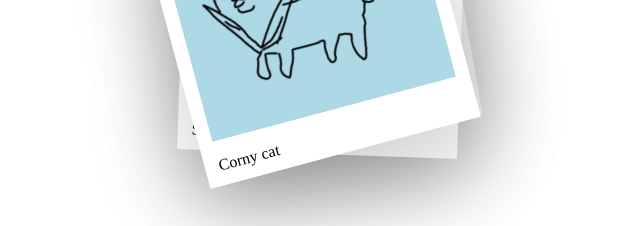
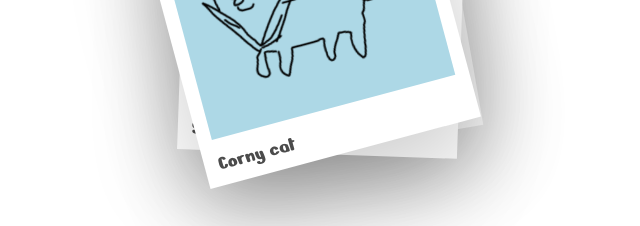
Before and after one commit to cornyyumi/my-webapp, a React (Create React App) app: page /polariod in a window 1280 px wide. Shown: the part 394-620 px from the top of the page, without its empty margins (318-958 px from the left). Built offline with nearby package versions, Linux system fonts and the light colour scheme.

Commit message:
changed font size for polariod txt

```diff
--- a/src/style/Polariod.module.css
+++ b/src/style/Polariod.module.css
@@ -1,3 +1,5 @@
+@import url('https://fonts.googleapis.com/css2?family=Nerko+One&display=swap');
+
 .main{
     margin: 0;
     height: 100vh;
@@ -41,7 +43,9 @@
 
 .cardText p{
     margin: 0 5% 2% 5%;
-    font-family: 'Gaegu', cursive;
+    font-size: 21px;
+    font-family: 'Nerko One', cursive;
+    opacity: 70%;
 }
 
 .cardText a {
```
